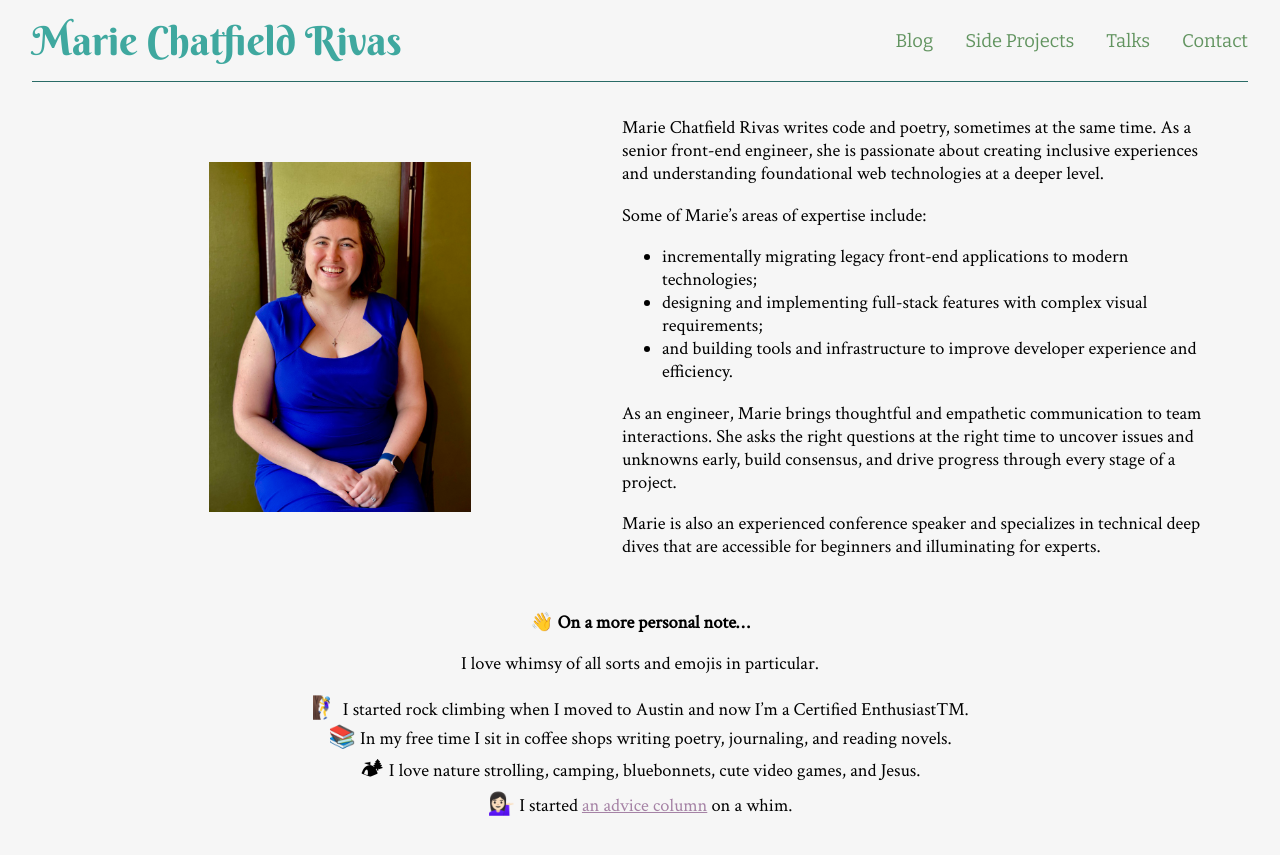
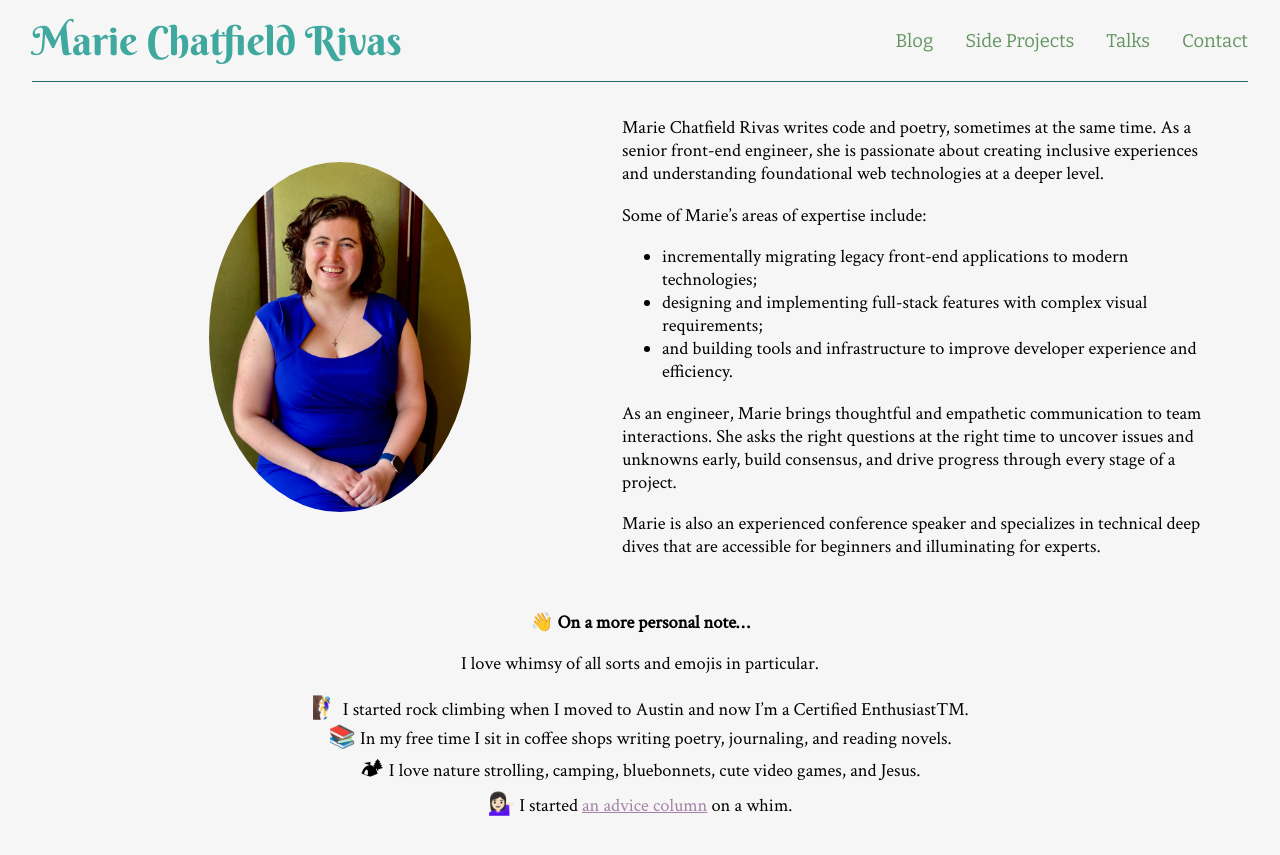
Before and after one commit to mchat/mchat.github.io, a Jekyll site: the page built from index.md, in a window 1280 px wide. Shown: the top 855 px of the page. Built offline with Jekyll 4.4.1, drawn with Linux system fonts in a browser that asks for light colours; nearby versions of some CDN libraries.

Commit message:
Make profile picture oval, like a picture frame

```diff
--- a/index.md
+++ b/index.md
@@ -5,7 +5,7 @@
 
 <div class="content__section">
   <div class="content__section__media align-center" markdown="block">
-![Profile picture of Marie Chatfield Rivas, smiling in a blue dress in front of a green backdrop.](/public/resources/images/marie_chatfield_rivas.jpeg){: .content__section__image }
+![Profile picture of Marie Chatfield Rivas, smiling in a blue dress in front of a green backdrop.](/public/resources/images/marie_chatfield_rivas.jpeg){: .content__section__image .profile-image }
   </div>
   <div class="content__section__text content__section__text--align-title" markdown="block">
 
--- a/public/resources/styles/custom.css
+++ b/public/resources/styles/custom.css
@@ -338,6 +338,10 @@
   text-align: center;
 }
 
+.profile-image {
+  border-radius: 50%;
+}
+
 
 /*
 
```
